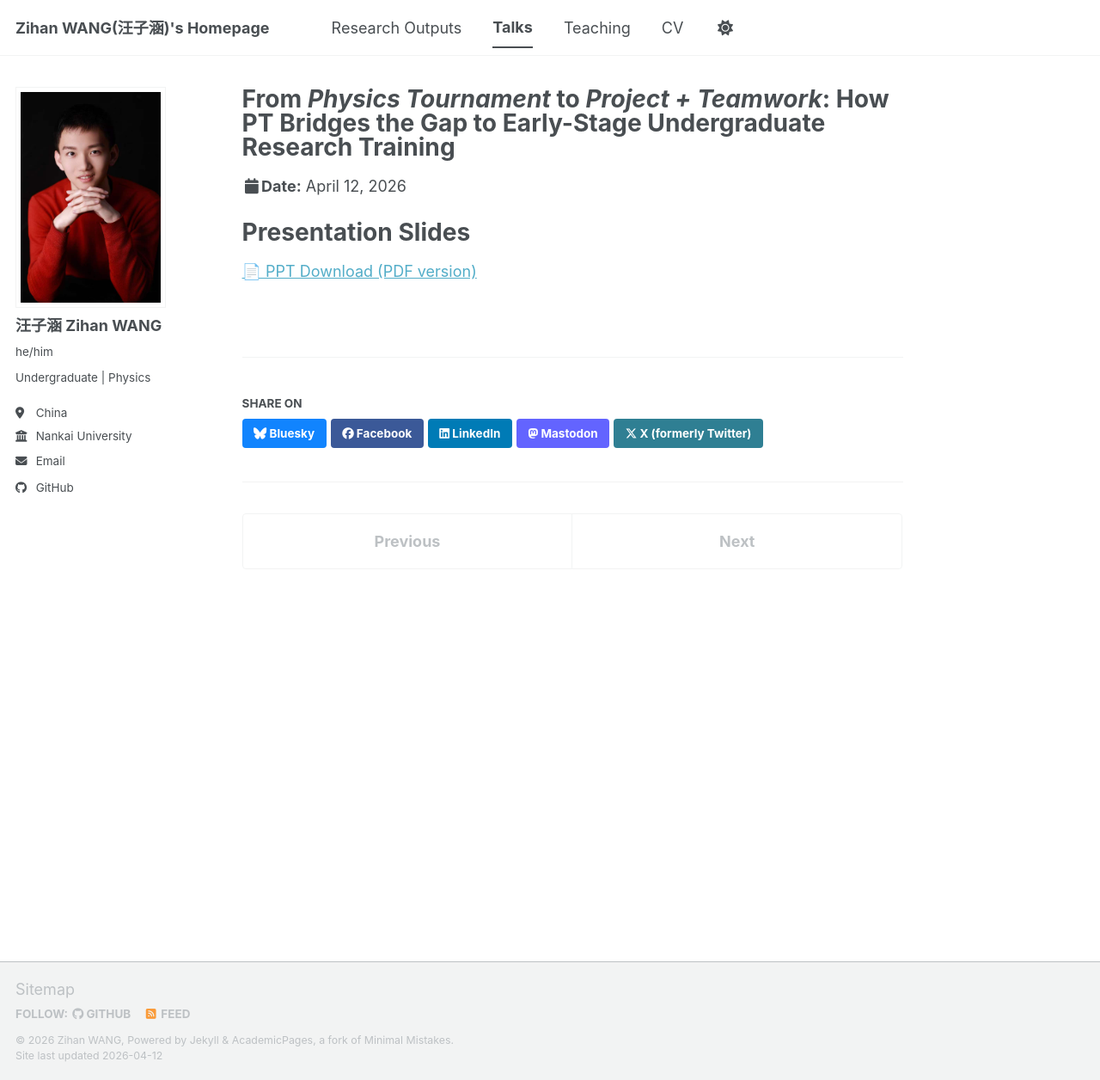
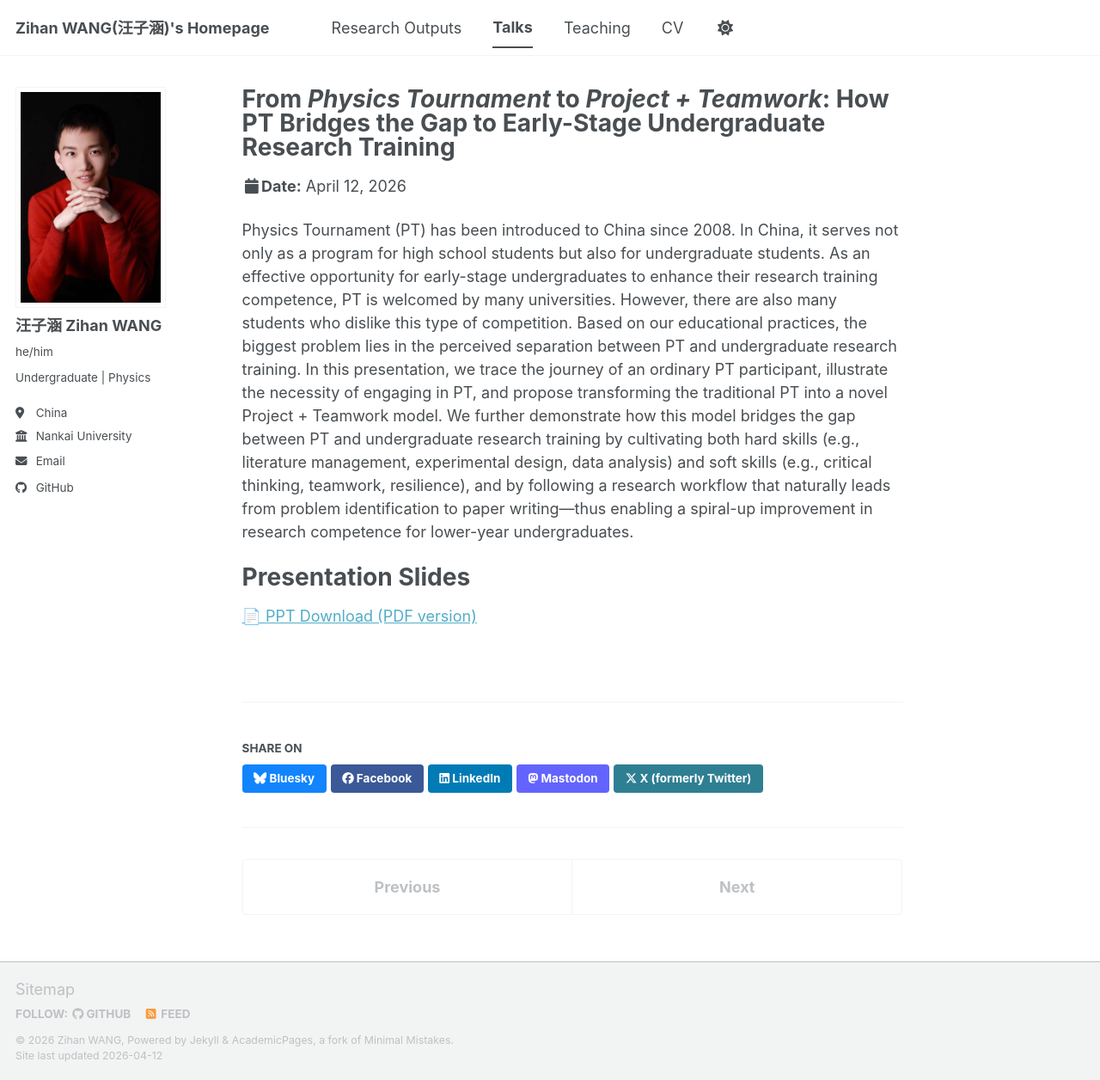
Before and after one commit to zhwang6626/zhwang6626.github.io, a Jekyll site: the page built from _talks/2026-04-12-Innovation_forum.md, in a window 1280 px wide and 1256 px high. Shown: the whole window at 86% size. Built offline with Jekyll 4.4.1, drawn with Linux system fonts in a browser that asks for light colours; a script bundle is joined from its source files by our own code; library files that are not in the unit come from our copies.

Commit message:
Update 2026-04-12-Innovation_forum.md

```diff
--- a/_talks/2026-04-12-Innovation_forum.md
+++ b/_talks/2026-04-12-Innovation_forum.md
@@ -8,7 +8,7 @@ date: 2026-04-12
 location: "Tianjin, China"
 ---
 
-
+Physics Tournament (PT) has been introduced to China since 2008. In China, it serves not only as a program for high school students but also for undergraduate students. As an effective opportunity for early-stage undergraduates to enhance their research training competence, PT is welcomed by many universities. However, there are also many students who dislike this type of competition. Based on our educational practices, the biggest problem lies in the perceived separation between PT and undergraduate research training. In this presentation, we trace the journey of an ordinary PT participant, illustrate the necessity of engaging in PT, and propose transforming the traditional PT into a novel Project + Teamwork model. We further demonstrate how this model bridges the gap between PT and undergraduate research training by cultivating both hard skills (e.g., literature management, experimental design, data analysis) and soft skills (e.g., critical thinking, teamwork, resilience), and by following a research workflow that naturally leads from problem identification to paper writing—thus enabling a spiral-up improvement in research competence for lower-year undergraduates.
 
 Presentation Slides
 ===
```
